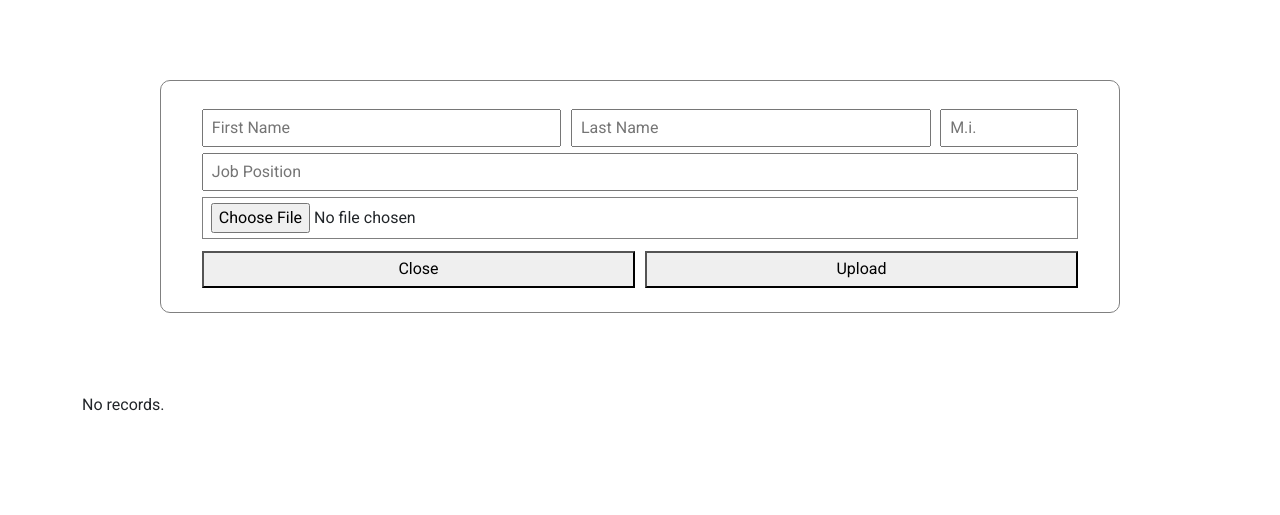
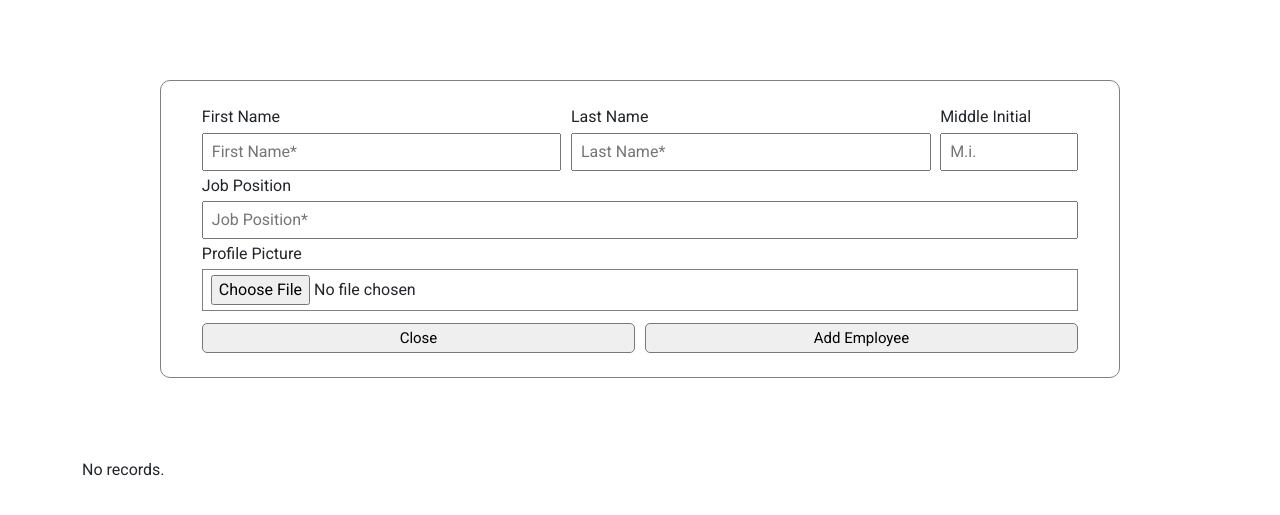
Before and after one commit to jakenapay/EngineerArchitectOutsourcing, a PHP site: page /adminpanel.php in a window 1280 px wide. Shown: the part 86-601 px from the top of the page. Run offline with PHP 8.4, Linux system fonts and the light colour scheme; data that the repository does not hold is empty; some libraries are stand-ins or nearby versions.

Commit message:
Insert and Delete and Fetch are done.

```diff
--- a/adminpanel.php
+++ b/adminpanel.php
@@ -43,25 +43,30 @@ include 'php/db_config.php';
                     <?php endif ?>
 
                     <div class="col-sm-12 col-md-5 col-lg-5">
-                        <input id="fname" class="input" name="fname" type="text" placeholder="First Name" required>
+                        <label for="fname">First Name</label>
+                        <input id="fname" class="input" name="fname" type="text" placeholder="First Name*" required>
                     </div>
                     <div class="col-sm-12 col-md-5 col-lg-5">
-                        <input id="lname" class="input" name="lname" type="text" placeholder="Last Name" required>
+                        <label for="lname">Last Name</label>
+                        <input id="lname" class="input" name="lname" type="text" placeholder="Last Name*" required>
                     </div>
                     <div class="col-sm-12 col-md-2 col-lg-2">
-                        <input id="mname" class="input" name="mname" type="text" placeholder="M.i." required>
+                        <label for="mname">Middle Initial</label>
+                        <input id="mname" class="input" name="mname" type="text" placeholder="M.i.">
                     </div>
                     <div class="col-sm-12 col-md-12 col-lg-12">
-                        <input id="position" class="input" name="position" type="text" placeholder="Job Position" required>
+                        <label for="position">Job Position</label>
+                        <input id="position" class="input" name="position" type="text" placeholder="Job Position*" required>
                     </div>
                     <div class="col-sm-12 col-md-12 col-lg-12">
+                        <label for="image">Profile Picture</label>
                         <input id="image" class="input" name="image" type="file" required>
                     </div>
                     <div class="col-sm-12 col-md-6 col-lg-6 pt-2">
-                        <button id="upload" class="upload" name="close" type="button">Close</button>
+                        <button id="upload" class="upload button-action" name="close" type="button">Close</button>
                     </div>
                     <div class="col-sm-12 col-md-6 col-lg-6 pt-2">
-                        <button id="upload" class="upload" name="submit" type="submit">Upload</button>
+                        <button id="upload" class="upload button-action" name="add_employee" type="submit">Add Employee</button>
                     </div>
                 </div>
             </form>
@@ -87,10 +92,10 @@ include 'php/db_config.php';
                                 <h2 class="content-name"><?php echo $row['employee_lname'] ?>, <?php echo $row['employee_fname'] ?> <?php echo $row['employee_mname'] ?></h2>
                                 <p class="content-position"><?php echo $row['employee_position'] ?></p>
                                 <button id="delete-button" class="button-action">
-                                    <a href="php/delete.php"><i class=" fas fa-trash"></i> Delete</a>
+                                    <a href="php/delete.php?deleteid=<?php echo $row['employee_id'] ?>" onclick="return confirm('Are you sure you want to delete?');"><i class="fas fa-trash"></i> Delete</a>
                                 </button>
                                 <button id="update-button" class="button-action">
-                                    <a href="php/update.php?id=<?php echo $row['employee_id'] ?>"><i class="fas fa-pencil-alt"></i> Update</a></button>
+                                    <a href="php/update.php?updateid=<?php echo $row['employee_id'] ?>"><i class="fas fa-pencil-alt"></i> Update</a></button>
                             </div>
                         </div>
 
--- a/css/adminpanel.css
+++ b/css/adminpanel.css
@@ -81,7 +81,27 @@ body {
     border-radius: 5px;
 }
 
-#employee_profiles .button-action a {
+.button-action a {
     text-decoration: none;
     color: var(--black);
 }
+
+#employee_dashboard .button-action {
+    padding: 3px 5px;
+    font-size: 15px;
+    border: 1px solid #787878;
+    border-radius: 5px;
+}
+
+
+/* update php */
+
+.image-container {
+    width: 30%;
+    display: flex;
+    margin: 0 auto;
+}
+
+.emp-image {
+    border-radius: 50%;
+}
--- a/php/upload_employee.php
+++ b/php/upload_employee.php
@@ -1,6 +1,6 @@
 <?php
 
-if (isset($_POST['submit']) && isset($_FILES['image']) && isset($_POST['fname']) && isset($_POST['lname']) && isset($_POST['position'])) {
+if (isset($_POST['add_employee']) && isset($_FILES['image']) && isset($_POST['fname']) && isset($_POST['lname']) && isset($_POST['position'])) {
     include "db_config.php";
 
     // data
```
Also changed, not shown: css/update.css (added, +9 -0 lines), php/delete.php (added, +18 -0 lines), php/update.php (+22 -7 lines), php/update_process.php (added, +61 -0 lines), employee_images/IMG-633fd565ec0723.98544021.jpg (added), employee_images/IMG-633fd98dd7db71.89674909.jpg (added), employee_images/IMG-633fe51704ef26.14782749.jpg (added), employee_images/IMG-633ff2edb36618.69665832.jpg (added).
